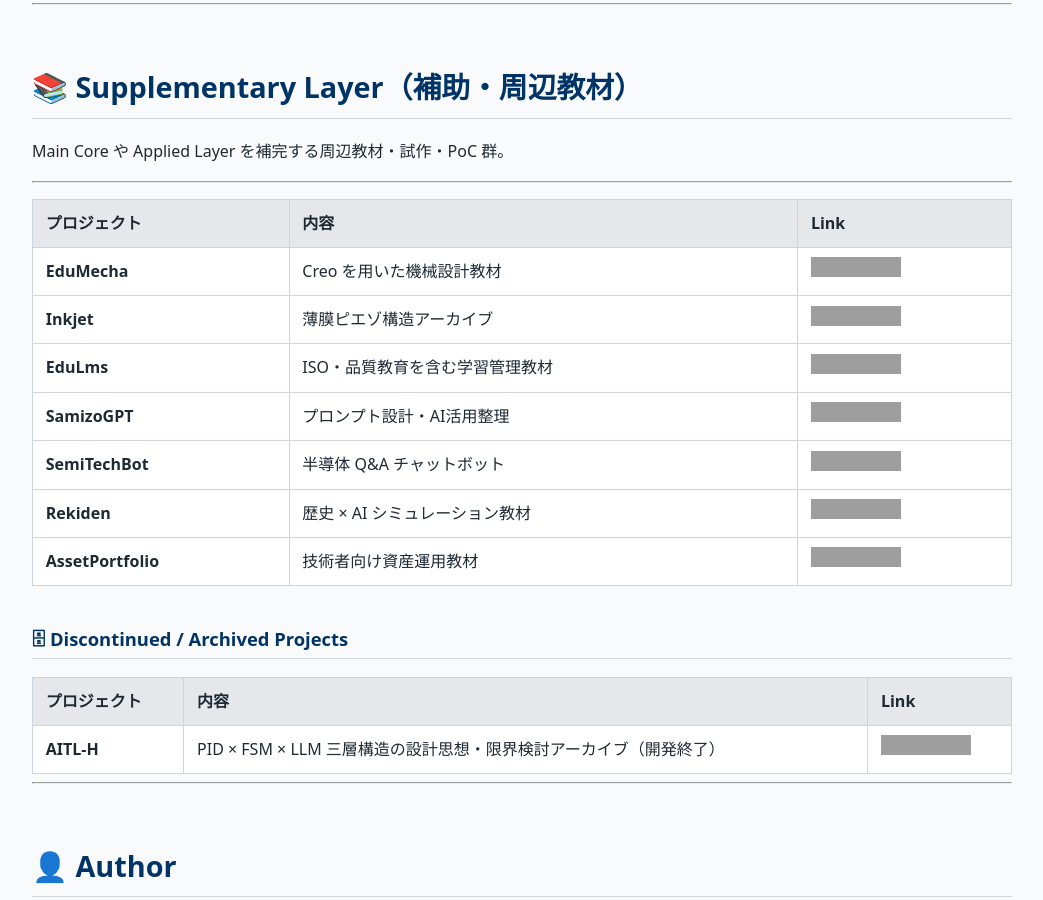
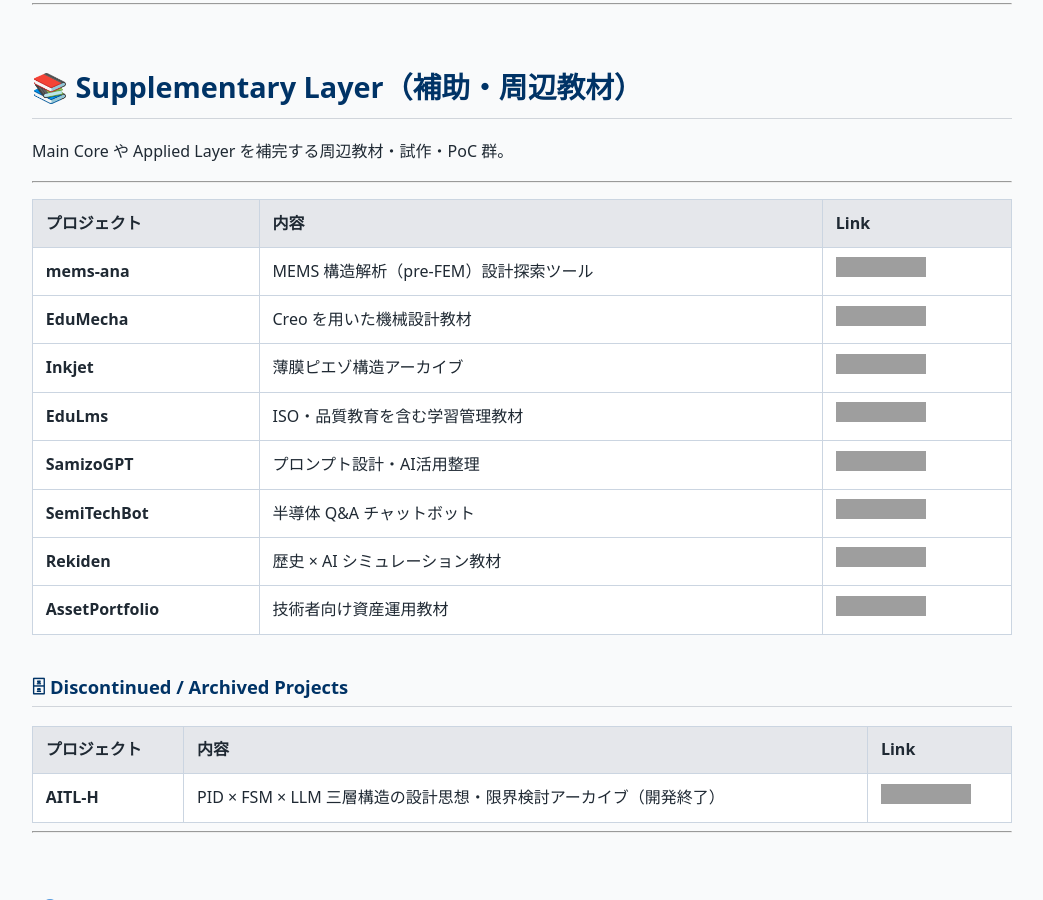
Before and after one commit to Samizo-AITL/Samizo-AITL.github.io, a Jekyll site: the page built from index.md, in a window 1280 px wide and 900 px high, scrolled down 3856 px. Shown: the whole window, without its empty margins (118-1161 px from the left). Built offline with Jekyll 4.4.1, drawn with Linux system fonts in a browser that asks for light colours; grey boxes are pictures that could not be loaded.

Commit message:
Update index.md

```diff
--- a/index.md
+++ b/index.md
@@ -158,6 +158,7 @@
 
 | プロジェクト | 内容 | Link |
 |--------------|------|------|
+| **mems-ana** | MEMS 構造解析（pre-FEM）設計探索ツール | [![Site](https://img.shields.io/badge/View-Site-brightgreen?logo=github)](https://samizo-aitl.github.io/mems-ana/) |
 | **EduMecha** | Creo を用いた機械設計教材 | [![Site](https://img.shields.io/badge/View-Site-brightgreen?logo=github)](https://samizo-aitl.github.io/EduMecha/) |
 | **Inkjet** | 薄膜ピエゾ構造アーカイブ | [![Site](https://img.shields.io/badge/View-Site-brightgreen?logo=github)](https://samizo-aitl.github.io/Inkjet/) |
 | **EduLms** | ISO・品質教育を含む学習管理教材 | [![Site](https://img.shields.io/badge/View-Site-brightgreen?logo=github)](https://samizo-aitl.github.io/EduLms/) |
```
